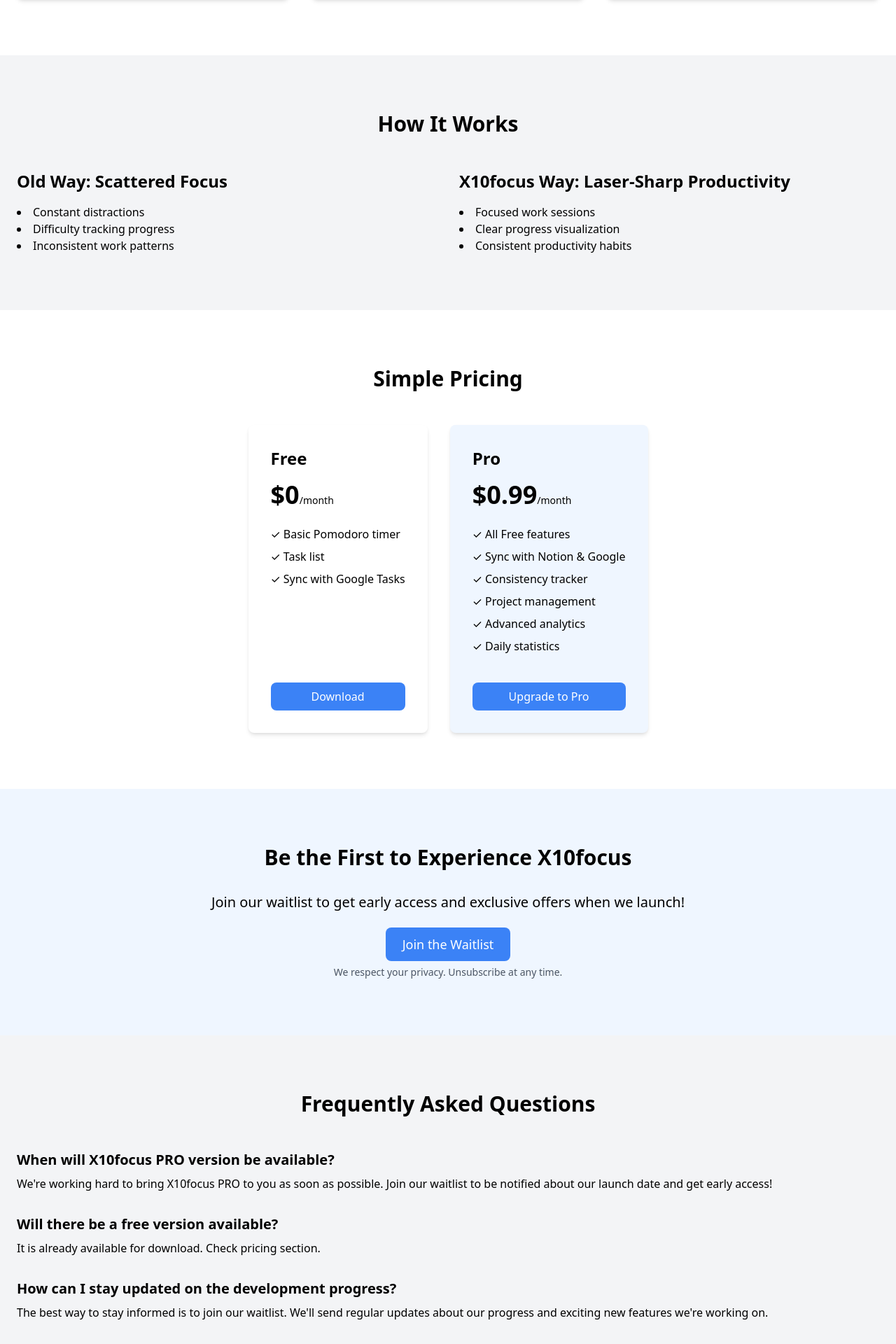
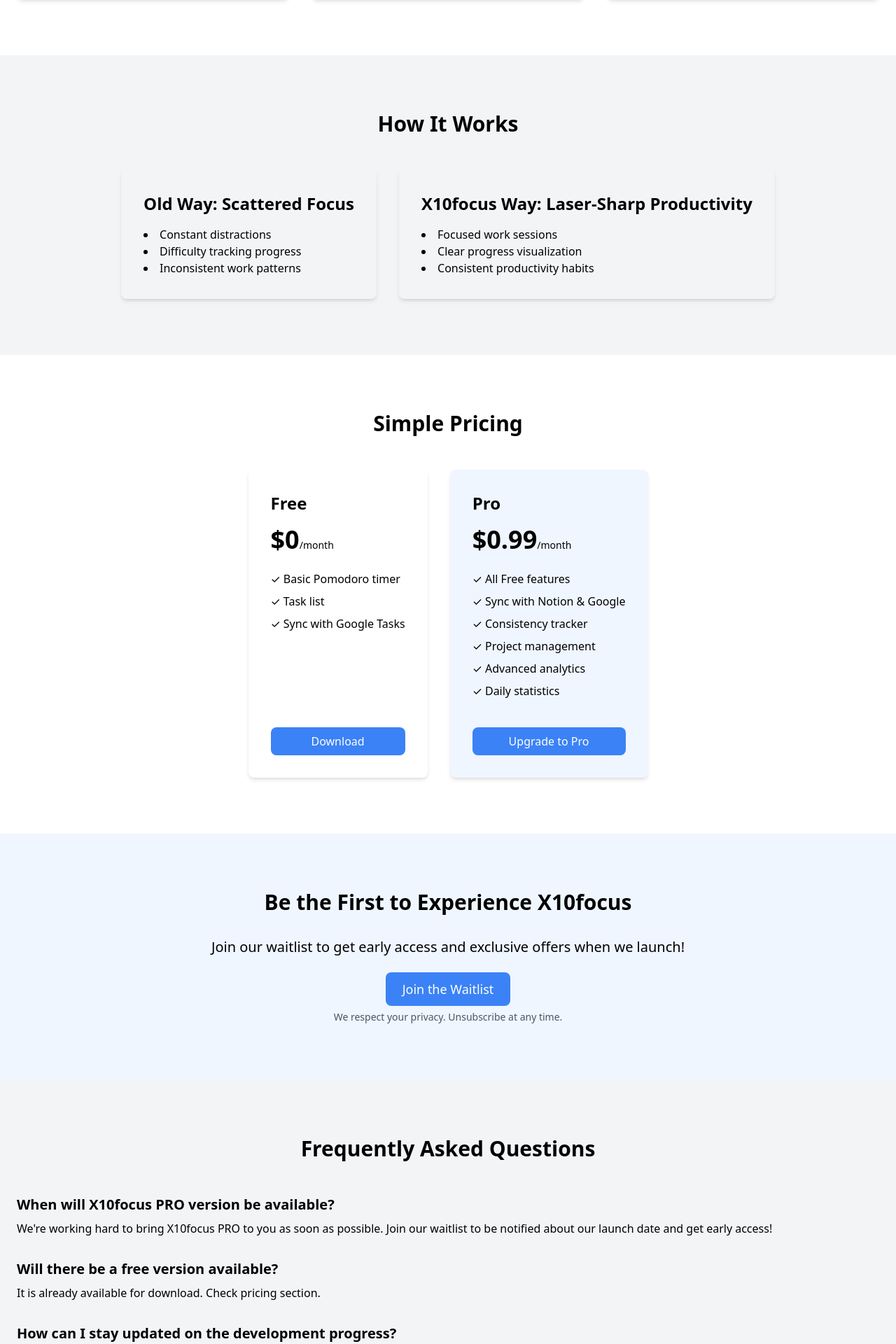
Before and after one commit to x10focus/web, a Jekyll site: the page built from index.markdown, in a window 1280 px wide. Shown: the part 1744-3664 px from the top of the page at 70% size. Built offline with Jekyll 4.4.1, drawn with Linux system fonts in a browser that asks for light colours.

Commit message:
change formatting of how-it-works

```diff
--- a/_layouts/landing.html
+++ b/_layouts/landing.html
@@ -85,8 +85,8 @@
         <section id="how-it-works" class="bg-gray-100 py-20">
           <div class="container mx-auto px-6">
               <h2 class="text-3xl font-bold text-center mb-12">How It Works</h2>
-              <div class="flex flex-col md:flex-row justify-between items-start md:items-center space-y-8 md:space-y-0 md:space-x-8">
-                  <div class="md:w-1/2">
+              <div class="flex flex-col md:flex-row justify-center items-stretch gap-8">
+                  <div class="rounded-lg shadow-md p-8 flex flex-col">
                       <h3 class="text-2xl font-semibold mb-4">Old Way: Scattered Focus</h3>
                       <ul class="list-disc list-inside">
                           <li>Constant distractions</li>
@@ -94,7 +94,7 @@
                           <li>Inconsistent work patterns</li>
                       </ul>
                   </div>
-                  <div class="md:w-1/2">
+                  <div class="rounded-lg shadow-md p-8 flex flex-col">
                       <h3 class="text-2xl font-semibold mb-4">X10focus Way: Laser-Sharp Productivity</h3>
                       <ul class="list-disc list-inside">
                           <li>Focused work sessions</li>
```
